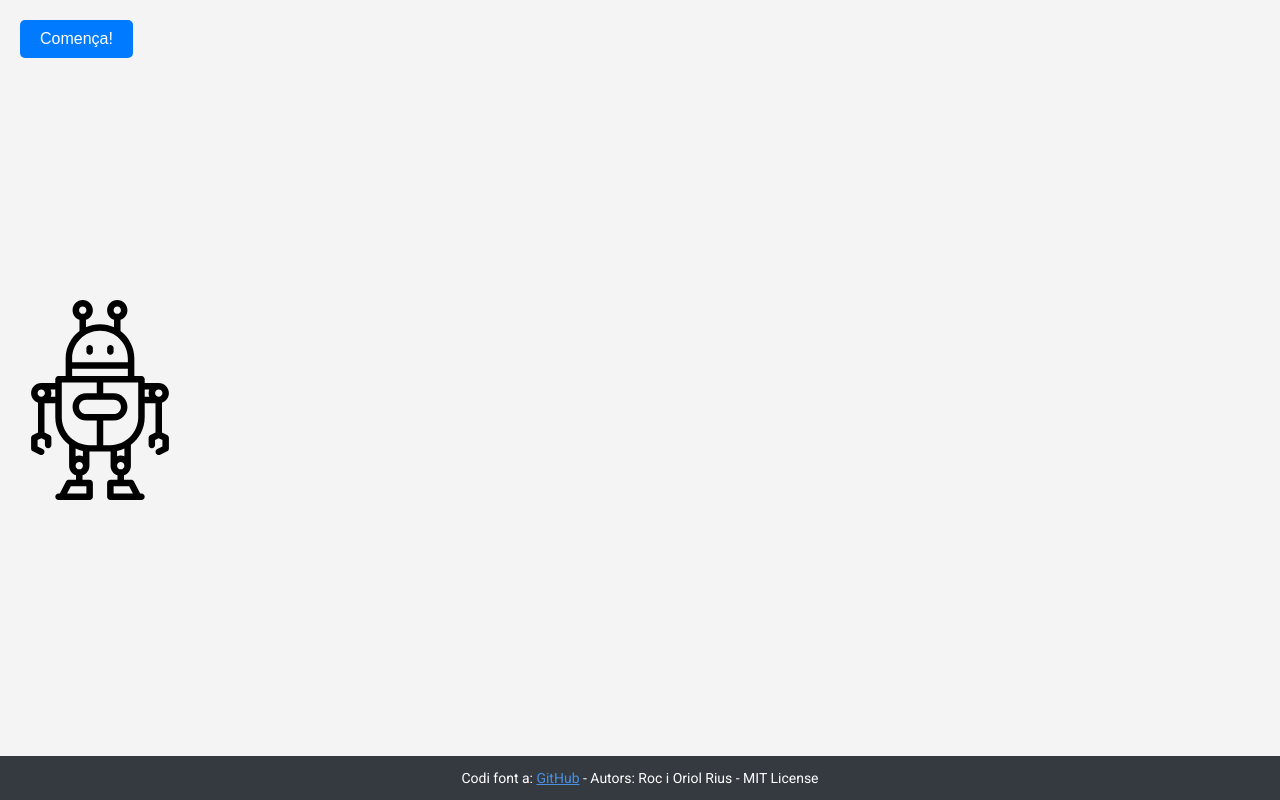
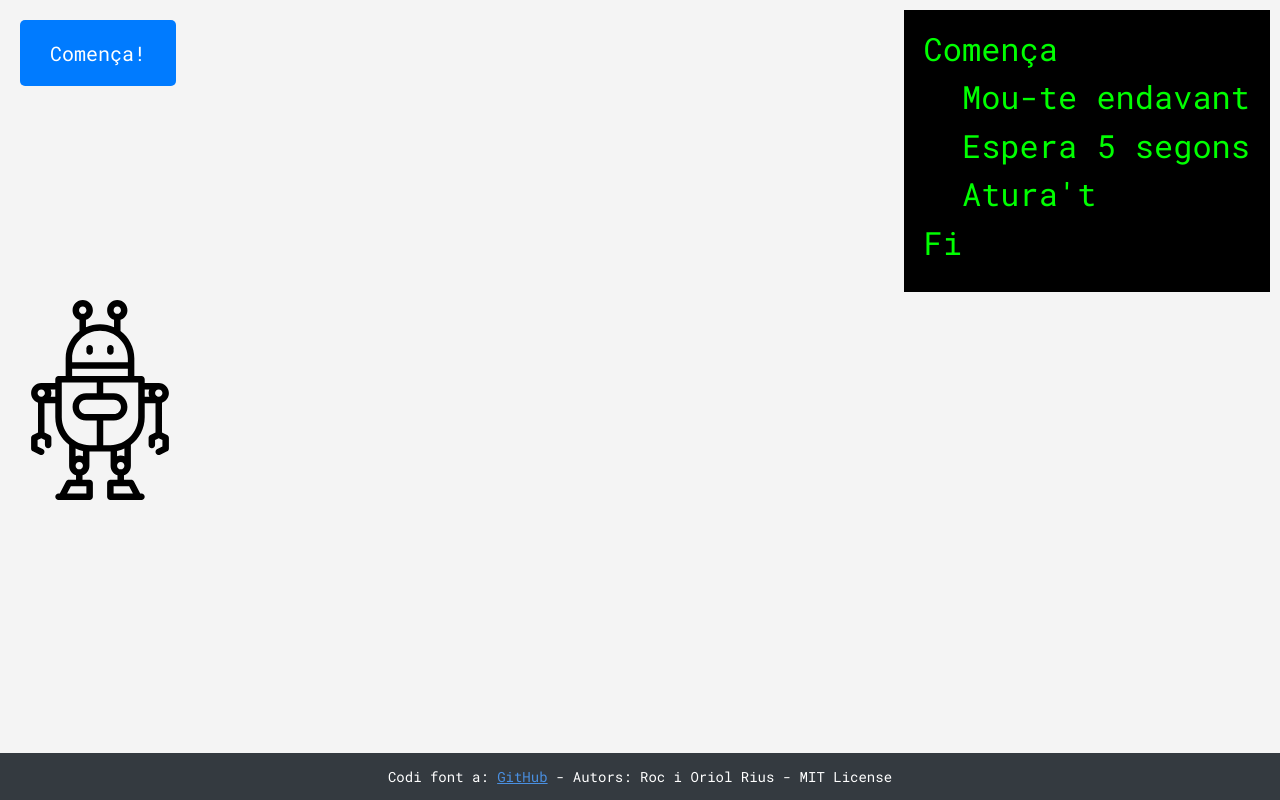
Before and after one commit to oriolrius/robots, a website: page index.html in a window 1280 px wide. Drawn offline with Linux system fonts and the light colour scheme.

Commit message:
afegim pseudocodi del programa

```diff
--- a/index.html
+++ b/index.html
@@ -4,7 +4,7 @@
 <meta charset="UTF-8">
 <meta name="viewport" content="width=device-width, initial-scale=1.0">
 <title>SVG Animation</title>
-<link rel="stylesheet" href="https://fonts.googleapis.com/css?family=Roboto:300,400,500,700&display=swap">
+<link rel="stylesheet" href="https://fonts.googleapis.com/css?family=Roboto+Mono:300,400,500,700&display=swap">
 <link rel="stylesheet" href="src/style.css">
 </head>
 <body>
@@ -13,6 +13,13 @@
     <img src="assets/robot.svg" alt="Animated Robot">
 </div>
 <button class="button">Comença!</button>
+<div id="instruction-box">
+  <p>Comença</p>
+  <p>&nbsp;&nbsp;Mou-te endavant</p>
+  <p>&nbsp;&nbsp;Espera 5 segons</p>
+  <p>&nbsp;&nbsp;Atura't</p>
+  <p>Fi</p>
+</div>
 <script src="src/script.js"></script>
 <div id="footer">
     <p>Codi font a: <a href="https://github.com/oriolrius/robots">GitHub</a> - Autors: Roc i Oriol Rius - MIT License</p>
--- a/src/style.css
+++ b/src/style.css
@@ -14,13 +14,14 @@
   position: absolute;
   top: 20px;
   left: 20px;
-  padding: 10px 20px;
-  font-size: 16px;
+  padding: 20px 30px;
+  font-size: 20px;
   color: white;
   background-color: #007BFF;
   border: none;
   border-radius: 5px;
   cursor: pointer;
+  font-family: 'Roboto Mono', monospace;
 }
 
 body {
@@ -42,10 +43,28 @@ body {
   text-align: center;
   background-color: #343a40;
   color: white;
-  font-family: Roboto;
+  font-family: 'Roboto Mono', monospace;
   font-size: 14px;
 }
 
 #footer a {
   color: #4a90e2; /* soft blue */
 }
+
+#instruction-box {
+  font-family: 'Roboto Mono', monospace; /* Using a monospace font for similarity */
+  font-size: 2em; /* Larger font size for visibility */
+  color: #00FF00; /* Bright green text */
+  background-color: #000000; /* Black background for the box */
+  padding: 20px;
+  width: auto; /* Fixed width for the box */
+  margin: auto; /* Center the box horizontally */
+  position: absolute;
+  top: 10px;
+  right: 10px;
+  text-align: left; /* Text aligned to the left */
+}
+#instruction-box p {
+  margin: 0 0 10px 0; /* Spacing between paragraphs */
+  line-height: 1.2; /* Line height for better readability */
+}
```
